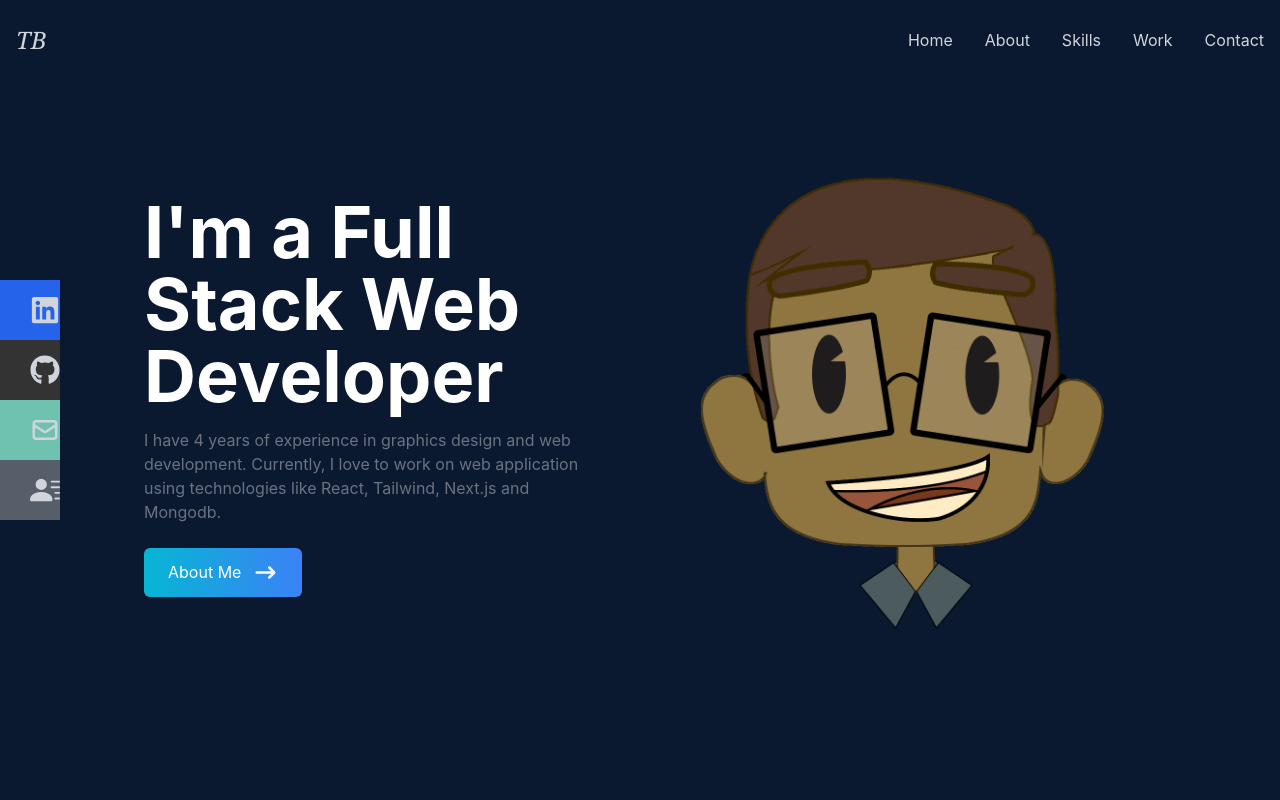
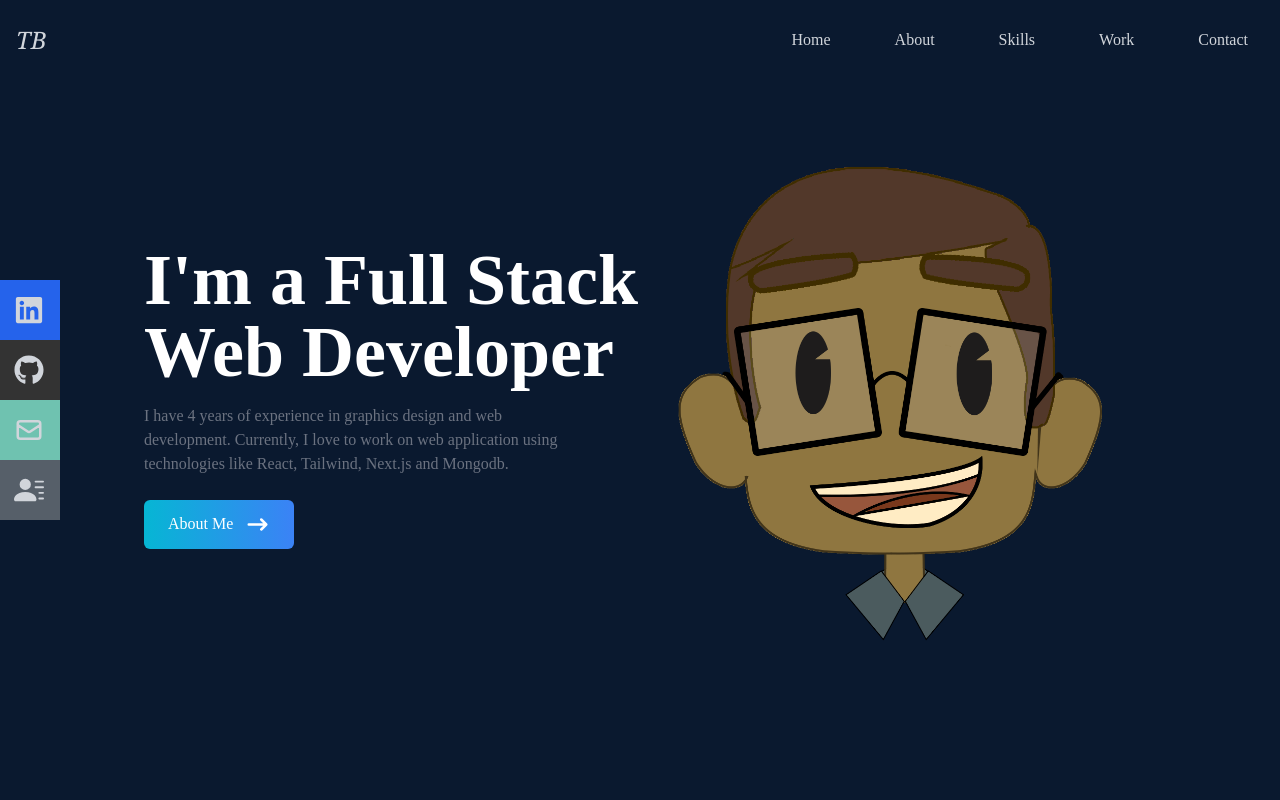
Before and after one commit to Sharulatha-Ramesh/HostingReact, a React (Create React App) app: page / in a window 1280 px wide. Shown: the top 800 px of the page. Built offline with nearby package versions, Linux system fonts and the light colour scheme.

Commit message:
Update index.css

```diff
--- a/src/index.css
+++ b/src/index.css
@@ -1,17 +1,26 @@
 @tailwind base;
 @tailwind components;
 @tailwind utilities;
-
-body {
-  margin: 0;
-  font-family: -apple-system, BlinkMacSystemFont, 'Segoe UI', 'Roboto', 'Oxygen',
-    'Ubuntu', 'Cantarell', 'Fira Sans', 'Droid Sans', 'Helvetica Neue',
-    sans-serif;
-  -webkit-font-smoothing: antialiased;
-  -moz-osx-font-smoothing: grayscale;
+@import url('https://fonts.googleapis.com/css2?family=Raleway:wght@300;400;500;600;700;800;900&display=swap');
+@layer base {
+    body {
+        @apply font-[Raleway];
+    }
+    li {
+        @apply px-4;
+        @apply cursor-pointer
+    }
 }
-
-code {
-  font-family: source-code-pro, Menlo, Monaco, Consolas, 'Courier New',
-    monospace;
+.content-div {
+    background-repeat: no-repeat;
+    background-size: cover;
+    background-position: center;
+    height: 250px;
 }
+.content-div:hover {
+    background-image: linear-gradient(
+        to right,
+        rgba(112, 157, 255, 0.8),
+        hsla(242, 74%, 61%, 0.8)
+    )!important;
+}
```
